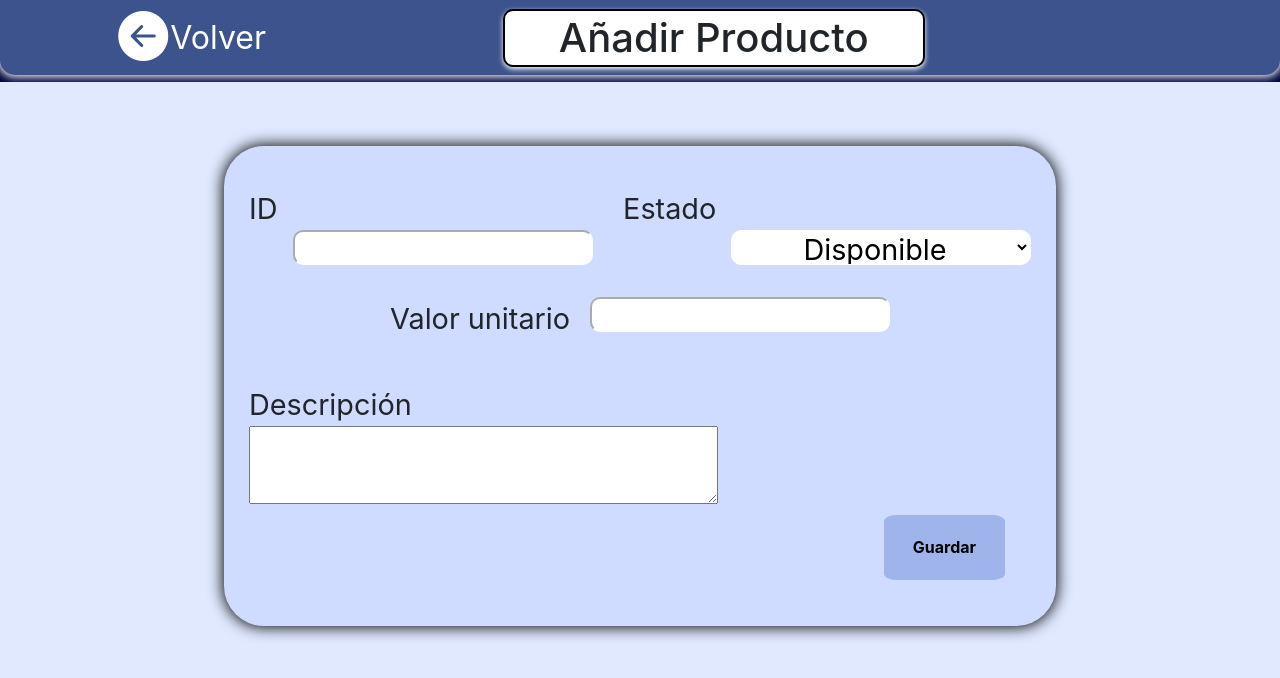
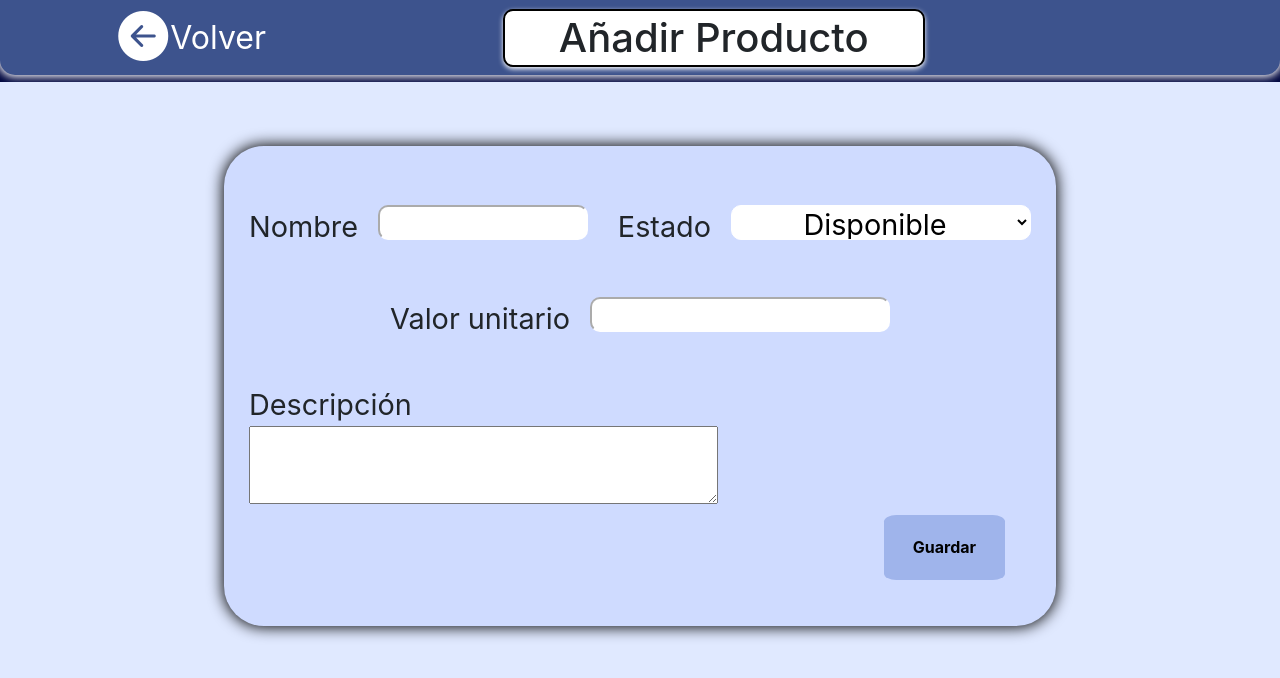
Before and after one commit to Alexcastr/deveApps, a React (Create React App) app: page /productos/agregarproducto in a window 1280 px wide. Shown: the top 678 px of the page. Built offline with nearby package versions, Linux system fonts and the light colour scheme.

Commit message:
organizar formulario productos

```diff
--- a/src/Components/addProduct.jsx
+++ b/src/Components/addProduct.jsx
@@ -25,7 +25,7 @@ const AddProduct = () => {
         <form ref={form} onSubmit={submitForm} className="BodyAddProduct">
           <div className="item1">
             <label className="labelForm" htmlFor="ID">
-              ID
+              Nombre
               <input name="id" className="InputForm" required type="number" />
             </label>
             <label className="labelForm" htmlFor="Estado">
--- a/src/Styles/formProduct.css
+++ b/src/Styles/formProduct.css
@@ -26,7 +26,15 @@
   margin-top: 2%;
   height: 25%;
   display: flex;
-  justify-content: space-between;
+  align-items: center;
+  }
+
+  .item1 >label{
+    display: flex;
+  }
+
+  .item1 >label > input{
+    width: 80%;
   }
 
 .EstadoContainer {
```
